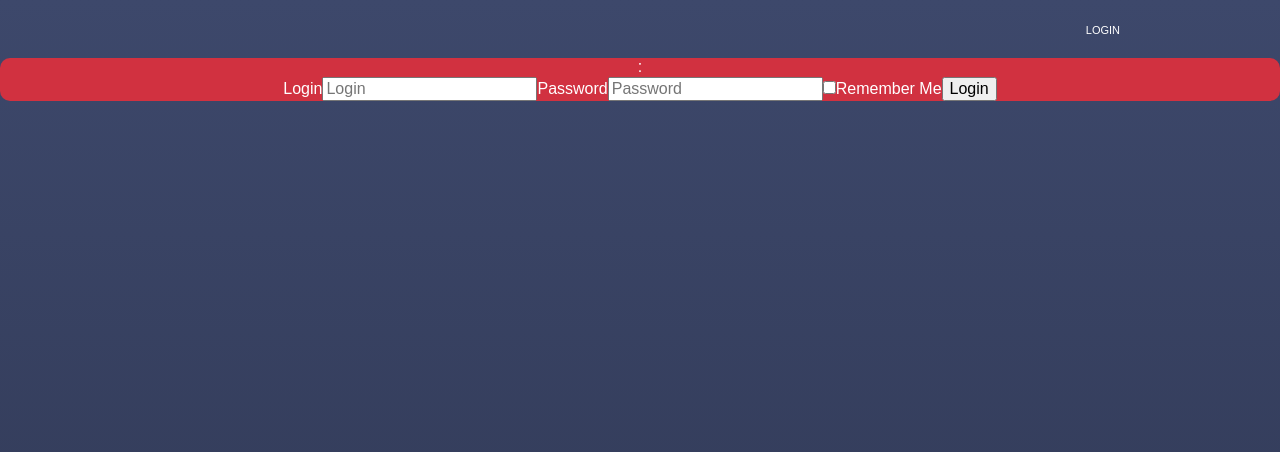
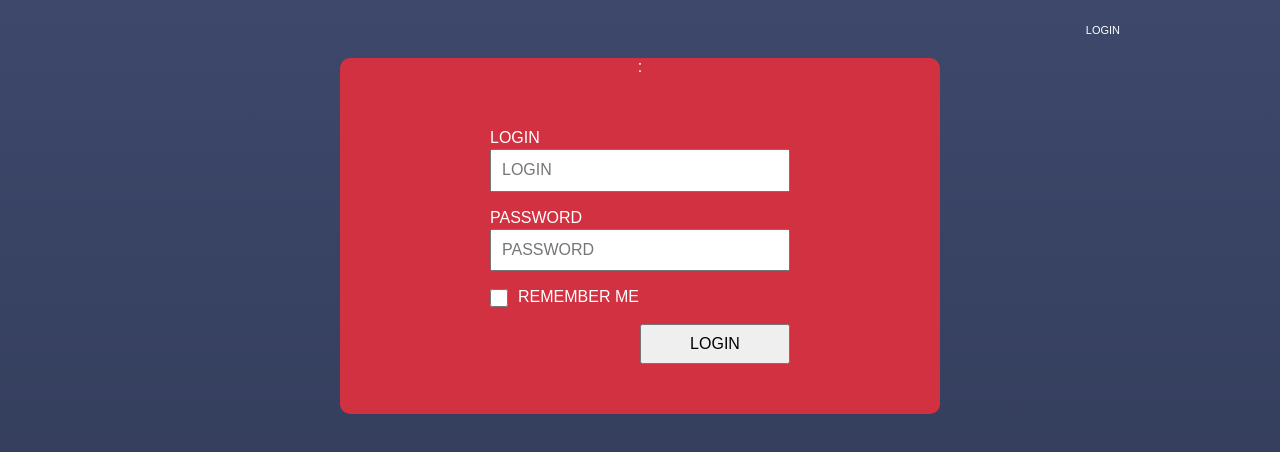
Before and after one commit to akai-org/hackyeah, a React (Create React App) app: page /login in a window 1280 px wide. Shown: the top 452 px of the page. Built offline with nearby package versions, Linux system fonts and the light colour scheme.

Commit message:
add login form component

```diff
--- a/src/components/LoginForm.css
+++ b/src/components/LoginForm.css
@@ -1,4 +1,61 @@
-LoginForm {
+.LoginForm .Box {
+  width: 600px;
+  align-items: center;
+  margin: auto;
+}
+
+.login-container {
+  width: 300px;
+  padding: 50px 25px;
+}
+
+.login-form {
   display: flex;
   flex-direction: column;
 }
+
+.LoginForm label {
+  /* margin: 0 10px; */
+  margin: 2px 0;
+  text-transform: uppercase;
+}
+
+.LoginForm input[type="text"],
+.LoginForm input[type="password"] {
+  padding: 10px;
+  width: 100%;
+  box-sizing: border-box;
+}
+
+.LoginForm input[type="checkbox"] {
+  width: 18px;
+  height: 18px;
+  margin-right: 10px;
+}
+
+input::placeholder {
+  text-transform: uppercase;
+}
+
+.wrap-input {
+  display: flex;
+  flex-direction: column;
+  margin-bottom: 15px;
+  align-items: flex-start;
+}
+
+.wrap-checkbox {
+  flex-direction: row;
+  align-items: center;
+}
+
+.wrap-btn {
+  display: flex;
+  justify-content: flex-end;
+}
+
+.btn {
+  width: 150px;
+  height: 40px;
+  text-transform: uppercase;
+}
--- a/src/components/LoginForm.js
+++ b/src/components/LoginForm.js
@@ -5,18 +5,32 @@ import Box from '../components/Box';
 import './LoginForm.css';
 
 const LoginForm = (props) => (
+  <div className="LoginForm">
     <Box>
-    <form role="form" id="loginForm" novalidate="">
+      <div className="login-container">
+        <form role="form" id="loginForm" className="login-form" novalidate="">
+          <div className="wrap-input">
             <label for="login">Login</label>
             <input type="text" placeholder="Login" required />
+          </div>
 
+          <div className="wrap-input">
             <label for="password">Password</label>
             <input type="password" placeholder="Password" required />
+          </div>
 
-      <input type="checkbox" /><label>Remember Me</label>
-      <button type="submit">Login</button>
+          <div className="wrap-input wrap-checkbox">
+            <input type="checkbox" />
+            <label>Remember Me</label>
+          </div>
+
+          <div className="wrap-btn">
+            <button type="submit" class="btn btn-login">Login</button>
+          </div>
         </form>
+      </div>
     </Box>
+  </div>
 );
 
 export default LoginForm;
```
Lines whose indentation alone changed are shown as unchanged.
